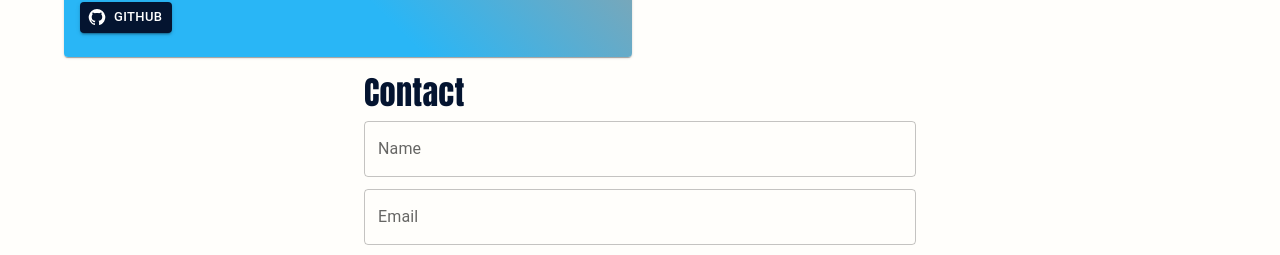
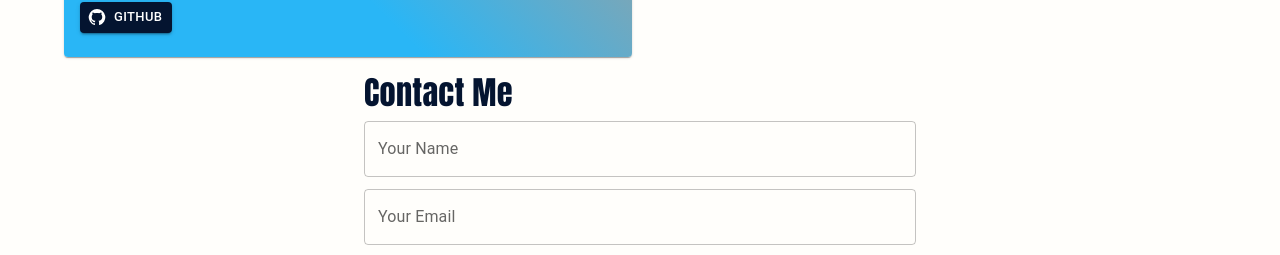
Before and after one commit to kelseythang/portfolio, a React (Create React App) app: page / in a window 1280 px wide. Shown: the part 2172-2427 px from the top of the page. Built offline with nearby package versions, Linux system fonts and the light colour scheme; no server answers.

Commit message:
udpate contact form

```diff
--- a/src/pages/contact/Contact.jsx
+++ b/src/pages/contact/Contact.jsx
@@ -41,9 +41,9 @@ const Contact = () => {
 
   return (
     <Container component='form' maxWidth='sm' sx={{textAlign: 'left'}} onSubmit={handleSubmit}>
-      <Typography variant='h4' fontFamily='Anton' color='secondary' mt={2}>Contact</Typography>
+      <Typography variant='h4' fontFamily='Anton' color='secondary' mt={2}>Contact Me</Typography>
       <TextField
-        label='Name'
+        label='Your Name'
         variant='outlined'
         fullWidth
         margin='dense'
@@ -51,7 +51,7 @@ const Contact = () => {
         onChange={(e) => setName(e.target.value)}
       />
       <TextField
-        label='Email'
+        label='Your Email'
         variant='outlined'
         fullWidth
         margin='dense'
```
